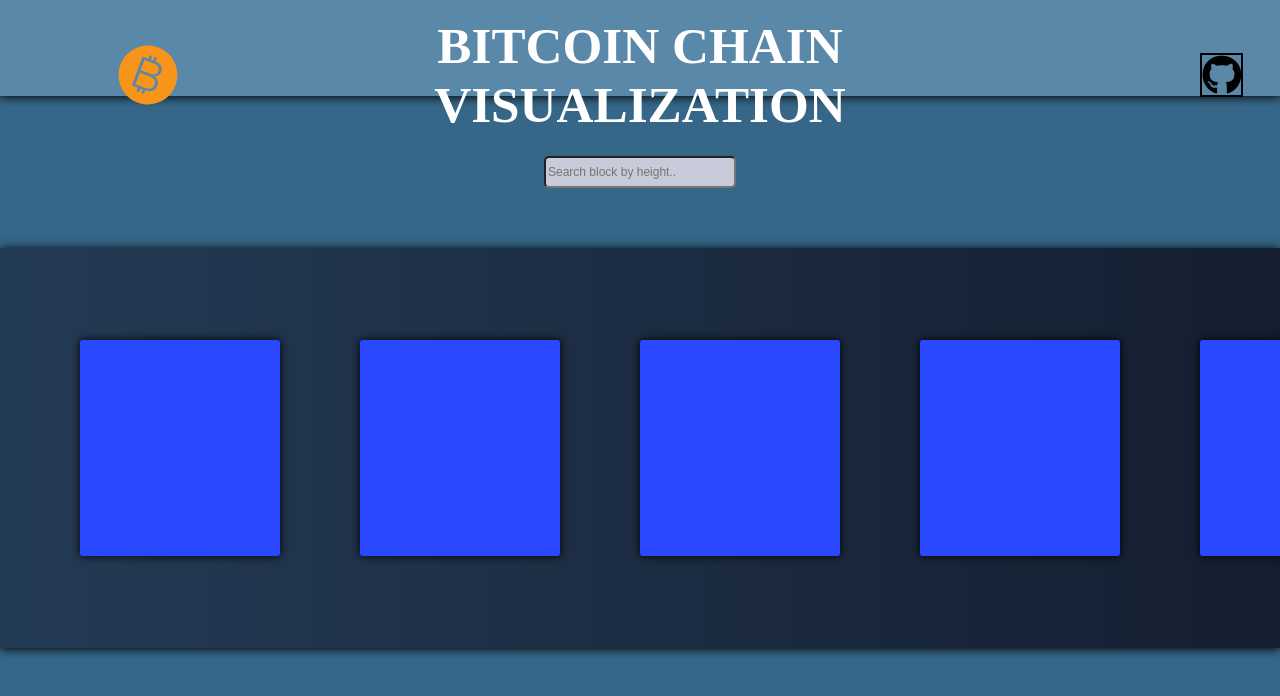
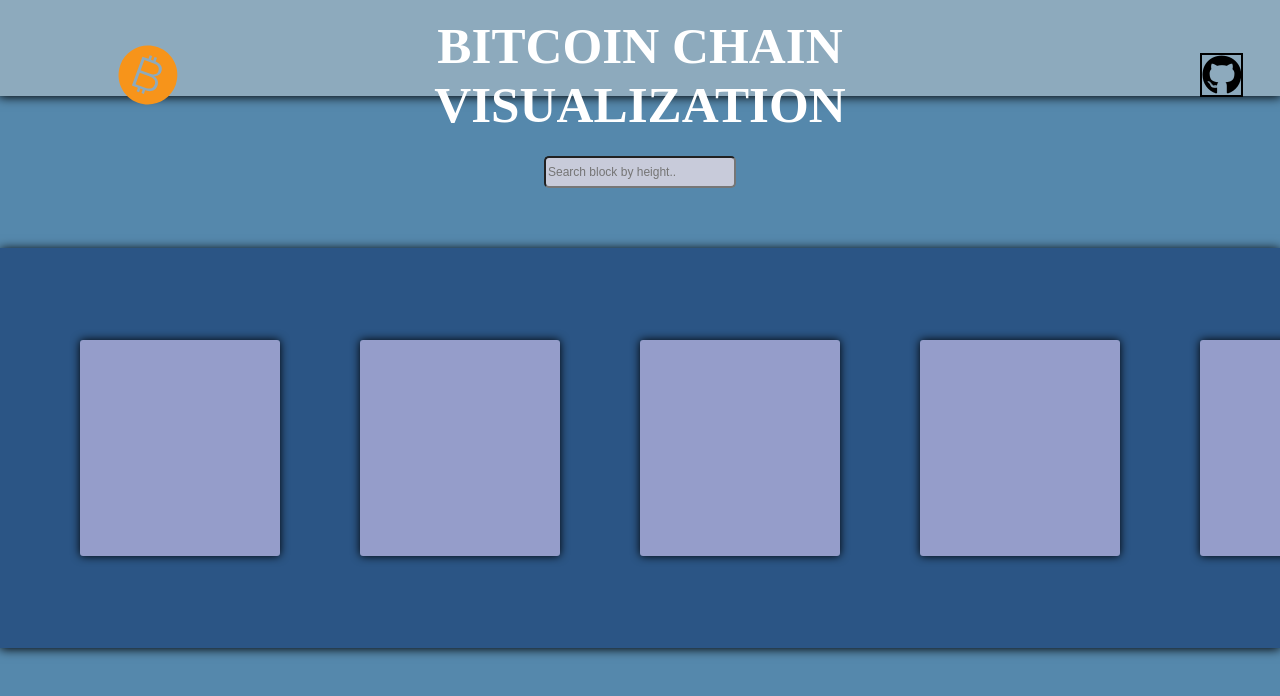
Before and after one commit to satyam281/bitcoin_visualizer_main, a plain HTML site: page index.html in a window 1280 px wide. Drawn offline with nearby package versions, Linux system fonts and the light colour scheme; no server answers; a web font is replaced by a local one.

Commit message:
changed color palette of the site

```diff
--- a/index.html
+++ b/index.html
@@ -36,6 +36,6 @@
     <script src="block_animation_script.js"></script>
     <script src="https://cdnjs.cloudflare.com/ajax/libs/gsap/3.12.2/gsap.min.js" integrity="sha512-16esztaSRplJROstbIIdwX3N97V1+pZvV33ABoG1H2OyTttBxEGkTsoIVsiP1iaTtM8b3+hu2kB6pQ4Clr5yug==" crossorigin="anonymous" referrerpolicy="no-referrer"></script>
     <script src="https://kit.fontawesome.com/2055f243f7.js" crossorigin="anonymous"></script>
-    <script src="search.js" id="search-bar"></script>
+    <script src="search.js" ></script>
 </body>
 </html>
--- a/styles.css
+++ b/styles.css
@@ -12,7 +12,9 @@ body{
 .header{
     background: #ffb347;  /* fallback for old browsers */
     background: -webkit-linear-gradient(to right, #ffffff, #ffffff);  /* Chrome 10-25, Safari 5.1-6 */
-    background: linear-gradient(to right, #5988a8, #5988a8); /* W3C, IE 10+/ Edge, Firefox 16+, Chrome 26+, Opera 12+, Safari 7+ */
+    /* background: linear-gradient(to right, #5988a8, #5988a8); W3C, IE 10+/ Edge, Firefox 16+, Chrome 26+, Opera 12+, Safari 7+ */
+    /* background: #6c8fa7; */
+    background: hsla(214, 27%, 46%, 0.5);
     z-index: 1;
     box-shadow: 0px 0px 10px 1px;
     display: inline-grid;
@@ -67,7 +69,7 @@ body{
     align-items: center;
     background: #4776E6;  /* fallback for old browsers */
     background: -webkit-linear-gradient(to right, #8E54E9, #8E54E9);  /*Chrome 10-25, Safari 5.1-6*/
-    background: linear-gradient(to right, #366788, #366788); /* W3C, IE 10+/ Edge, Firefox 16+, Chrome 26+, Opera 12+, Safari 7+ */
+    background: linear-gradient(to right, #5588ac, #5588ac); /* W3C, IE 10+/ Edge, Firefox 16+, Chrome 26+, Opera 12+, Safari 7+ */
 
     bottom: 0.01vh;
     top: 12vh;
@@ -103,7 +105,7 @@ body{
     /* background-color: aqua; */
     background: #141E30;  /* fallback for old browsers */
     background: -webkit-linear-gradient(to right, #243B55, #141E30);  /* Chrome 10-25, Safari 5.1-6 */
-    background: linear-gradient(to right, #243B55, #141E30); /* W3C, IE 10+/ Edge, Firefox 16+, Chrome 26+, Opera 12+, Safari 7+ */
+    background: linear-gradient(to right, rgb(43, 85, 133),rgb(43, 85, 133)); /* W3C, IE 10+/ Edge, Firefox 16+, Chrome 26+, Opera 12+, Safari 7+ */
 
 }
 
@@ -126,8 +128,8 @@ body{
     /* background-color:#15ff00; */
     /* delay: 1000ms; */
     /* background: #6c91ff; */
-     background: -webkit-linear-gradient(to right, #396afc, #396afc);
-    background: #2948ff;
+     /* background: -webkit-linear-gradient(to right, rgb(166, 175, 202), #396afc);   */
+    background: #959dca;
 
     border-radius: 3px;
     transition: all 0.3s ease;
```
